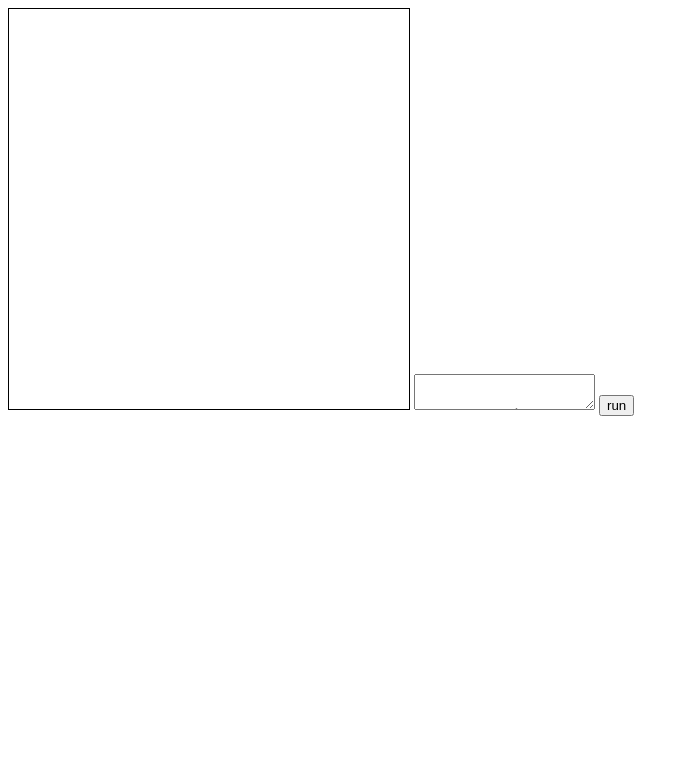
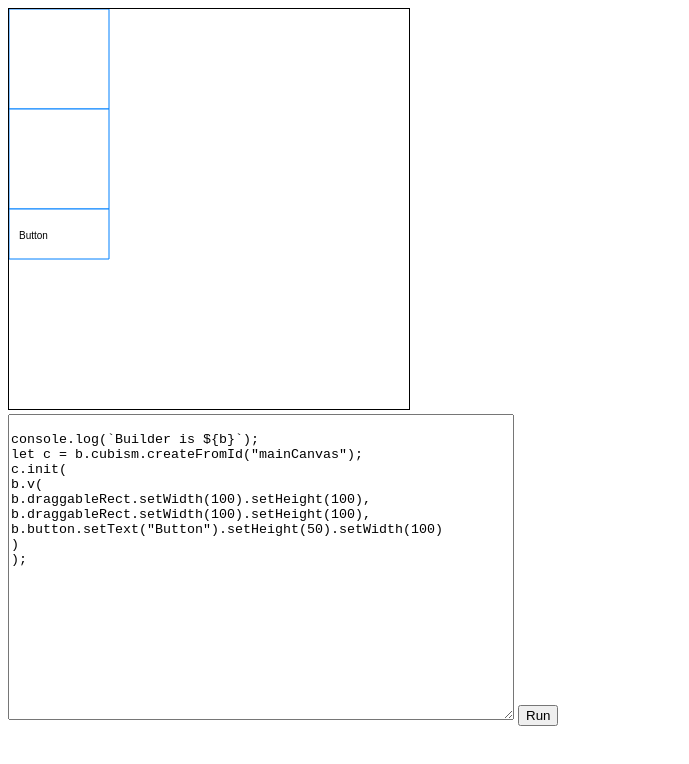
Before and after one commit to NaNnoda/Cubism, a website: page Cubism/index.html in a window 1280 px wide. Shown: the whole page, without its empty margins (0-689 px from the left). Drawn offline with Linux system fonts and the light colour scheme.

Commit message:
Update: Live Demo

```diff
--- a/Cubism/build.js
+++ b/Cubism/build.js
@@ -1,5 +1,3 @@
-"use strict";
-(() => {
 var __getOwnPropNames = Object.getOwnPropertyNames;
 var __esm = (fn, res) => function __init() {
   return fn && (res = (0, fn[__getOwnPropNames(fn)[0]])(fn = 0)), res;
@@ -1314,16 +1312,60 @@
     init_ThemedElement();
     init_Theme();
     ButtonElement = class extends ThemedElement {
-        constructor(text) {
+      constructor(text = "Button") {
         super();
         this.text = text;
         this.setFontTheme(new FontTheme().setFontSize(30));
+      }
+      setText(text) {
+        this.text = text;
+        return this;
       }
       render() {
         super.render();
         let c = this.c;
         c.setFillStyle(this.currTheme.color.text);
         c.fillText(this.text, 10, 30);
+      }
+    };
+  }
+});
+
+// src/CubismBuilder.ts
+var CubismBuilder;
+var init_CubismBuilder = __esm({
+  "src/CubismBuilder.ts"() {
+    "use strict";
+    init_Cubism();
+    init_VerticalLayout();
+    init_Theme();
+    init_Colors();
+    init_ButtonElement();
+    init_DraggableRect();
+    CubismBuilder = class {
+      get cubism() {
+        return Cubism;
+      }
+      get c() {
+        return this.cubism;
+      }
+      verticalLayout(...children) {
+        return new VerticalLayout(...children);
+      }
+      v(...children) {
+        return this.verticalLayout(...children);
+      }
+      get colorTheme() {
+        return new ColorTheme();
+      }
+      colors() {
+        return Colors;
+      }
+      get button() {
+        return new ButtonElement();
+      }
+      get draggableRect() {
+        return new DraggableRect();
       }
     };
   }
@@ -1338,9 +1380,10 @@
     init_ButtonElement();
     init_Colors();
     init_Theme();
+    init_CubismBuilder();
     console.log("loading Index.ts");
     console.log();
-      var Test = class {
+    var LiveDemo = class {
       constructor(global) {
         this.Cubism = Cubism;
         this.VerticalLayout = VerticalLayout;
@@ -1349,61 +1392,55 @@
         this.CubismElementThemeRoot = CubismElementThemeRoot;
         this.ColorTheme = ColorTheme;
         this.Colors = Colors;
+        this.environmentName = "b";
         console.log("Test");
         this.codeText = document.getElementById("codeText");
         this.codeText.value = this.initFunctionToString();
-          this.global = global;
+        this.builder = new CubismBuilder();
         this.userFunction = this.getUserFunction();
       }
       main() {
         let updateButton = document.getElementById("update");
-          updateButton.onclick = () => {
+        updateButton.onclick = this.updateCubism.bind(this);
+        this.updateCubism();
+      }
+      updateCubism() {
         console.log("update");
         this.updateUserFunction();
         this.runUserFunction();
-          };
       }
       initFunctionToString() {
         let s = defaultInitCode.toString();
         s = s.substring(s.indexOf("{") + 1, s.lastIndexOf("}"));
-          s = s.replace(/^ {4}/gm, "");
-          s = s.replace(/new /gm, "new e.");
-          s = s.replace(/([^\.])\b([A-Z][a-z]+)\b/gm, "$1e.$2");
+        s = s.replace(/  /g, "");
         return s;
       }
       getUserFunction() {
         let code = this.codeText.value;
         console.log(`code: ${code}`);
-          return new Function("e", code);
+        return new Function(this.environmentName, code);
       }
       updateUserFunction() {
         this.userFunction = this.getUserFunction();
       }
       runUserFunction() {
-          this.userFunction(this);
+        this.userFunction(this.builder);
       }
     };
-      function defaultInitCode(e) {
-        console.log(`exports is ${e}`);
-        console.log(e);
-        let c = Cubism.createFromId("mainCanvas");
-        console.log(e.VerticalLayout);
+    function defaultInitCode(b) {
+      console.log(`Builder is ${b}`);
+      let c = b.cubism.createFromId("mainCanvas");
       c.init(
-          new VerticalLayout(
-            new DraggableRect().setWidth(100).setHeight(100).setDefaultTheme(
-              new CubismElementThemeRoot(
-                new ColorTheme().setBorder(Colors.red200).setBackground(Colors.blue700)
-              )
-            ),
-            new DraggableRect().setWidth(100).setHeight(100),
-            new ButtonElement("Button").setHeight(50).setWidth(100)
+        b.v(
+          b.draggableRect.setWidth(100).setHeight(100),
+          b.draggableRect.setWidth(100).setHeight(100),
+          b.button.setText("Button").setHeight(50).setWidth(100)
         )
       );
     }
-      var test = new Test(exports);
+    var test = new LiveDemo(exports);
     test.main();
   }
 });
-  require_Index();
-})();
+export default require_Index();
 //# sourceMappingURL=build.js.map
--- a/Cubism/index.html
+++ b/Cubism/index.html
@@ -13,6 +13,10 @@
             overflow: hidden;
 
             height: 100%;
+        }
+
+        red {
+            color: red;
         }
 
         body {
@@ -35,11 +39,14 @@
 </head>
 
 <body>
+
+<div>
     <canvas id="mainCanvas" class="border" width="400" height="400"></canvas>
-    <textarea id="codeText">console.log("user function");</textarea>
-    <button id="update">run</button>
+</div>
+<textarea id="codeText" style="height: 300px;width: 500px">console.log("user function");</textarea>
+<button id="update">Run</button>
 
-    <script src="build.js"></script>
+<script src="build.js" type="module"></script>
 </body>
 
 </html>
--- a/Cubism/package.json
+++ b/Cubism/package.json
@@ -5,6 +5,9 @@
   },
   "scripts": {
     "build": "esbuild src/Index.ts --bundle --outfile=build.js",
-    "watch": "esbuild src/Index.ts --bundle --sourcemap --outfile=build.js --watch"
+    "watch": "esbuild src/Index.ts --bundle --sourcemap --outfile=build.js --watch --format=esm --global-name=cubism"
+  },
+  "devDependencies": {
+    "@types/node": "^18.8.2"
   }
 }
```
Also changed, not shown: Cubism/src/CubismBuilder.ts (added, +40 -0 lines), Cubism/src/Elements/ButtonElement.ts (+6 -1 lines), Cubism/src/Index.ts (+39 -37 lines), 2 other files. Lines whose indentation alone changed are shown as unchanged.
